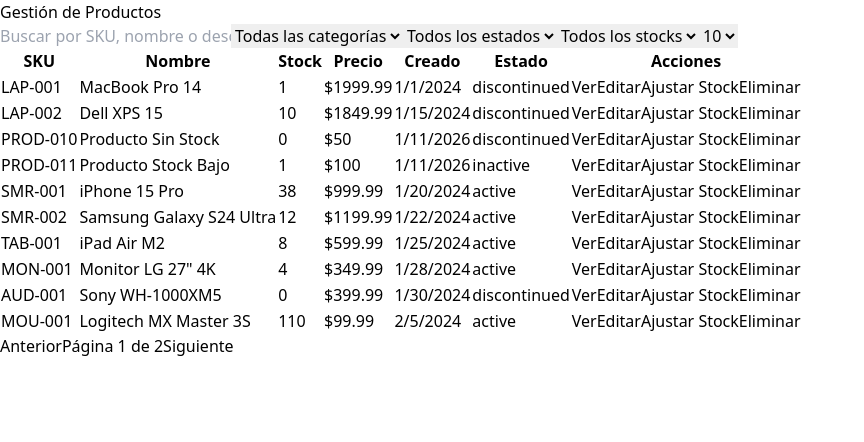
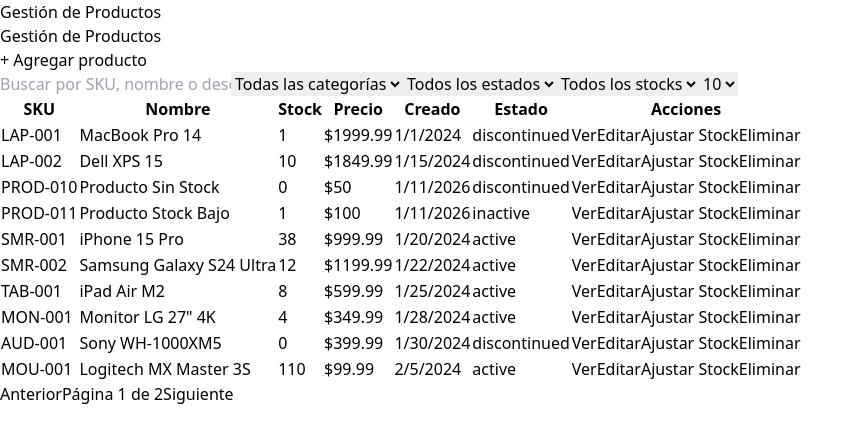
Before and after one commit to Nelson-Sosa/InventoryPro, a React (Vite) app: page /products in a window 1280 px wide. Shown: the top 442 px of the page, without its empty margins (0-864 px from the left). Built offline with nearby package versions, Linux system fonts and the light colour scheme; data requests are answered from the project's data file.

Commit message:
""Agrega botón y ruta para crear nuevo producto"

```diff
--- a/src/App.tsx
+++ b/src/App.tsx
@@ -8,6 +8,7 @@
 import ProductsPage from "./pages/Products/ProductsPage";
 import ProductDetailPage from "./pages/Products/ProductDetailPage";
 import ProductEditPage from "./pages/Products/ProductEditPage";
+import ProductForm from "./components/products/ProductForm";
 function App() {
   return (
     <AuthProvider>
@@ -32,6 +33,8 @@
           <Route path="/products" element={<ProductsPage />} />
           <Route path="/products/:id" element={<ProductDetailPage />} />
           <Route path="/products/edit/:id" element={<ProductEditPage />} />
+          <Route path="/products/new" element={<ProductForm />} />
+
           {/* Ruta comodín: si no encuentra ruta, va a login */}
           <Route path="*" element={<LoginPage />} />
         </Routes>
--- a/src/pages/Products/ProductsPage.tsx
+++ b/src/pages/Products/ProductsPage.tsx
@@ -74,6 +74,17 @@
   return (
     <div className="p-6 space-y-4">
       <h1 className="text-2xl font-bold mb-4">Gestión de Productos</h1>
+      <div className="flex justify-between items-center mb-4">
+  <h1 className="text-2xl font-bold">Gestión de Productos</h1>
+
+  <button
+    onClick={() => navigate("/products/new")}
+    className="bg-green-600 text-white px-4 py-2 rounded"
+  >
+    + Agregar producto
+  </button>
+</div>
+
 
       {/* Filtros y búsqueda */}
       <div className="flex flex-wrap gap-2 items-center mb-4">
```
